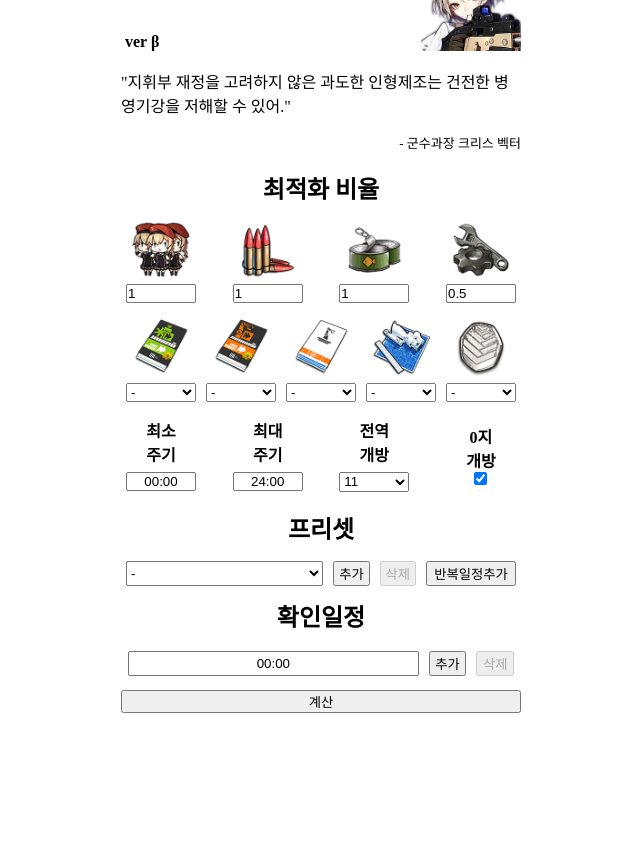
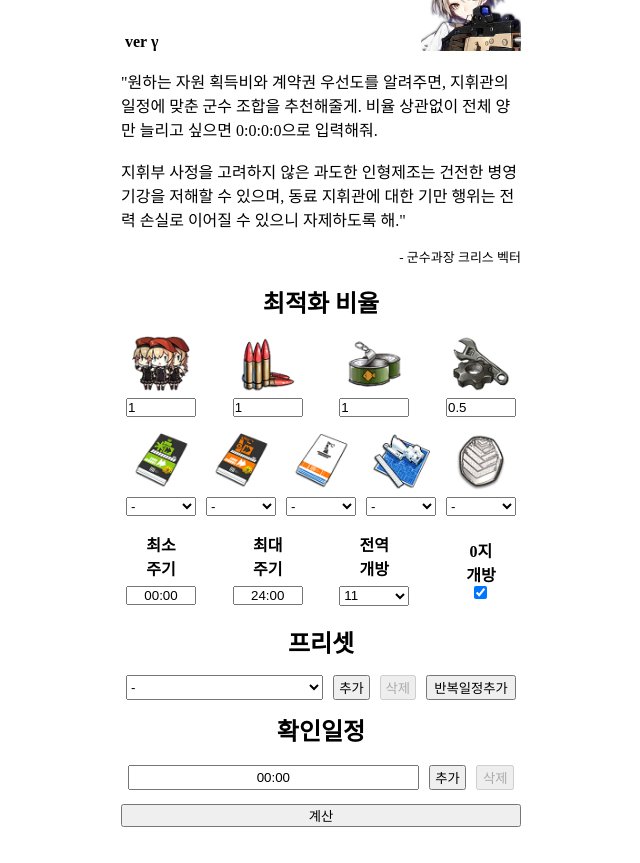
Before and after one commit to Phryxia/vector_logistics, a plain HTML site: page index.html in a window 1280 px wide. Shown: the part 69-932 px from the top of the page, without its empty margins (319-959 px from the left). Before the commit the page ends 818 px from the top, so only its background shows below. Drawn offline with Linux system fonts and the light colour scheme.

Commit message:
season update
문구 변경

```diff
--- a/index.html
+++ b/index.html
@@ -138,14 +138,14 @@
 			<div class='title'>
 				<span class='title_text'>
 					<h1>군수과장 벡터양!</h1>
-					<h4 style='padding-left: 4px'>ver β</h4>
+					<h4 style='padding-left: 4px'>ver γ</h4>
 				</span>
 				<span height='100%'><img class='title_img' src='./img/vector_0.png' alt='벡터쟝'></span>
 			</div>
 			<br>
 
 			<!-- 알림 문구 -->
-			<p style='text-align: left;'>"지휘부 재정을 고려하지 않은 과도한 인형제조는 건전한 병영기강을 저해할 수 있어."</p>
+			<p style='text-align: left;'> "원하는 자원 획득비와 계약권 우선도를 알려주면, 지휘관의 일정에 맞춘 군수 조합을 추천해줄게. 비율 상관없이 전체 양만 늘리고 싶으면 0:0:0:0으로 입력해줘.</p><br><p style='text-align: left;'>지휘부 사정을 고려하지 않은 과도한 인형제조는 건전한 병영기강을 저해할 수 있으며, 동료 지휘관에 대한 기만 행위는 전력 손실로 이어질 수 있으니 자제하도록 해."</p>
 			<font size='2'><p style='text-align: right;'><br>- 군수과장 크리스 벡터</p></font><br>
 
 			<h2>최적화 비율</h2>
```
